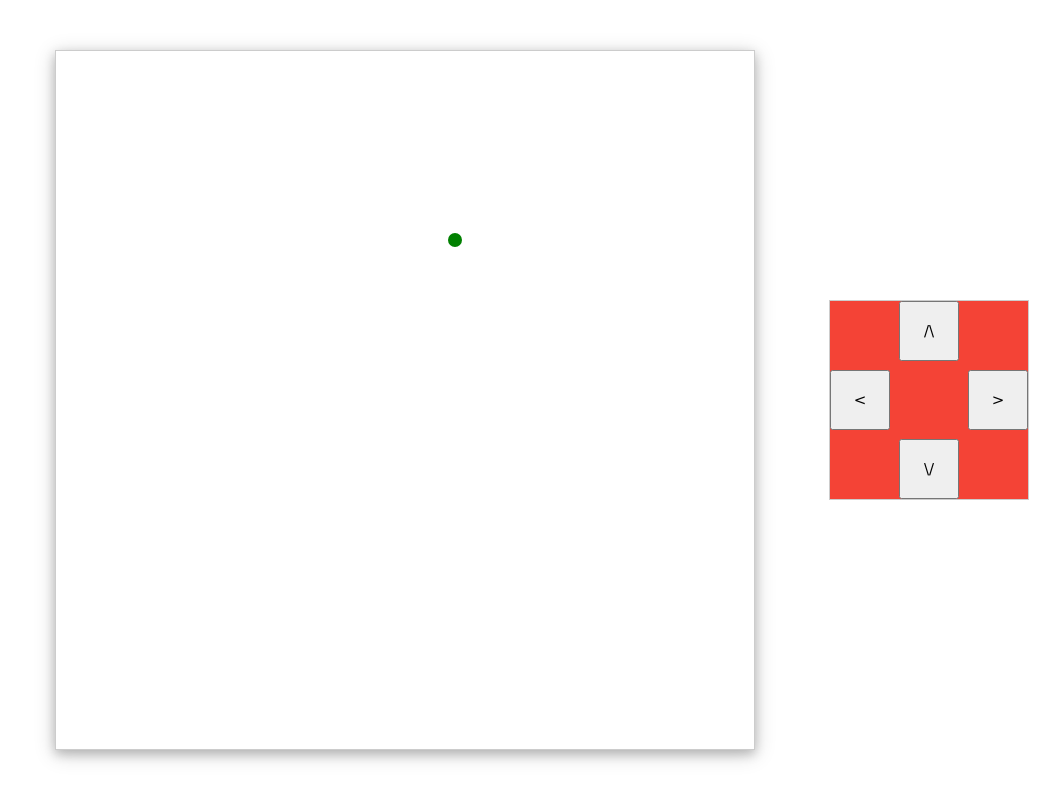
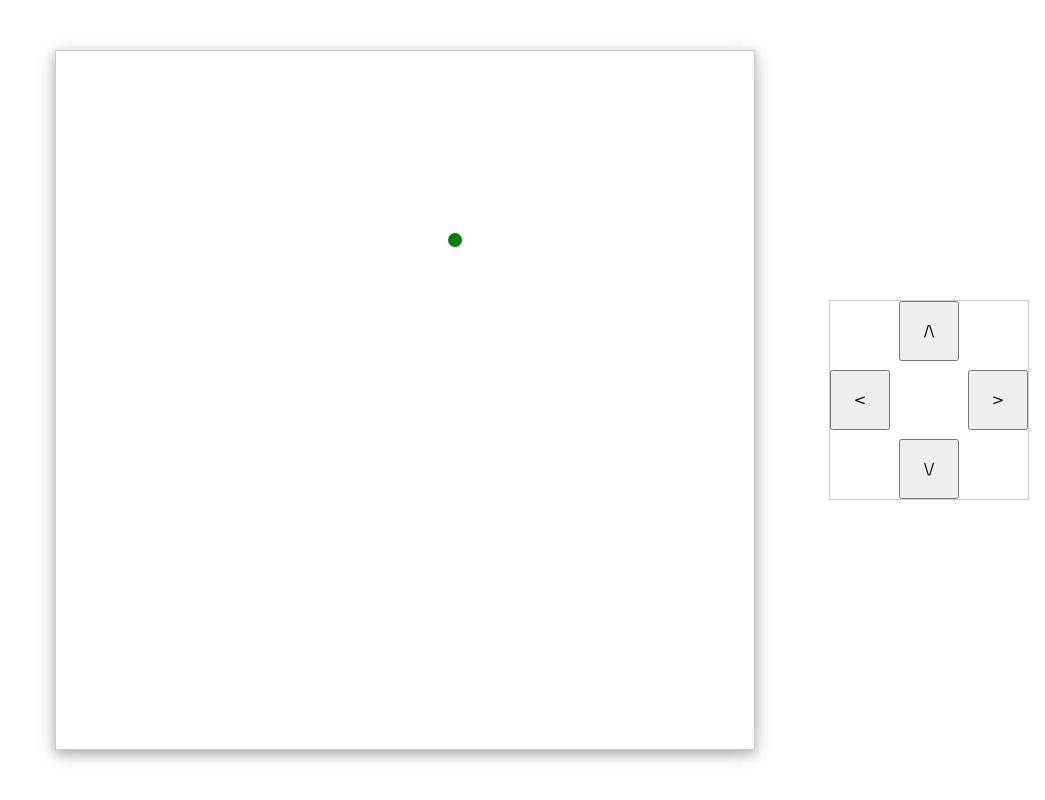
Before and after one commit to dielloarias/2d-flee-the-ball, a plain HTML site: page index.html in a window 1280 px wide. Shown: the whole page, without its empty margins (235-1280 px from the left). Drawn offline with Linux system fonts and the light colour scheme.

Commit message:
Removida cor dos controles

```diff
--- a/index.html
+++ b/index.html
@@ -13,7 +13,7 @@
 
     <div id="game-container" class="w3-display-container w3-display-middle w3-border w3-card-4" style="width: 700px; height: 700px;"></div>
 
-    <div class="w3-display-container w3-display-right w3-border w3-red w3-margin-right" style="width: 200px; height: 200px;">
+    <div class="w3-display-container w3-display-right w3-border w3-margin-right" style="width: 200px; height: 200px;">
         <button class="direcional w3-display-container w3-display-topmiddle"    onmousedown="jogador.move('norte')"  >/\</button>
         <button class="direcional w3-display-container w3-display-bottommiddle" onmousedown="jogador.move('sul')"  >\/</button>
         <button class="direcional w3-display-container w3-display-left"         onmousedown="jogador.move('oeste')" ><</button>
```
